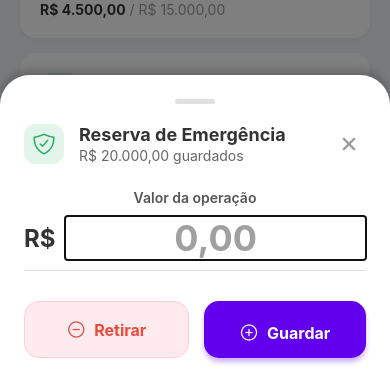
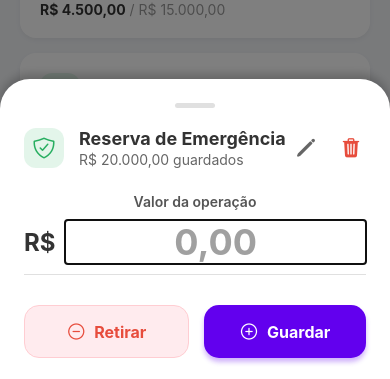
Before and after one commit to xgustavopachecox/TCC-projeto, a React Native app: screen /Cofrinhos in a window 390 px wide. Both pictures are taken after a click on the element 195 px from the left and 584 px from the top of the page. Shown: the part 462-841 px from the top of the page. Built offline with nearby package versions, Linux system fonts and the light colour scheme.

Commit message:
parte completa dos cofrinhos, add, edit, delete funcionando

```diff
--- a/src/screens/Goals.tsx
+++ b/src/screens/Goals.tsx
@@ -8,11 +8,12 @@ import {
   Modal,
   TextInput,
   KeyboardAvoidingView,
-  Platform
+  Platform,
+  Alert
 } from 'react-native';
 import { Ionicons } from '@expo/vector-icons';
 
-// Tipagem para os Cofrinhos (Objetivos)
+// Tipagem para os Cofrinhos
 type Goal = {
   id: string;
   title: string;
@@ -22,8 +23,8 @@ type Goal = {
   color: string;
 };
 
-// Dados de exemplo
-const GOALS: Goal[] = [
+// Dados Iniciais (agora serão guardados num estado para podermos editar/excluir)
+const INITIAL_GOALS: Goal[] = [
   { id: '1', title: 'Viagem a Paris', targetAmount: 15000, currentAmount: 4500, icon: 'airplane-outline', color: '#3498db' },
   { id: '2', title: 'Reserva de Emergência', targetAmount: 20000, currentAmount: 20000, icon: 'shield-checkmark-outline', color: '#27ae60' },
   { id: '3', title: 'Comprar Carro', targetAmount: 40000, currentAmount: 8500, icon: 'car-outline', color: '#e74c3c' },
@@ -33,18 +34,22 @@ const GOALS: Goal[] = [
 export default function Goals() {
   const PRIMARY_COLOR = '#6200ee';
 
-  // --- ESTADOS DO MODAL (GERIR COFRINHO) ---
-  const [modalVisible, setModalVisible] = useState(false);
+  // --- ESTADO PRINCIPAL DOS DADOS ---
+  const [goals, setGoals] = useState<Goal[]>(INITIAL_GOALS);
+
+  // --- ESTADOS DO MODAL DE DETALHES (GERIR DINHEIRO) ---
+  const [detailsModalVisible, setDetailsModalVisible] = useState(false);
   const [activeGoal, setActiveGoal] = useState<Goal | null>(null);
   const [inputValue, setInputValue] = useState('');
 
-  // --- ESTADOS DO MODAL (CRIAR NOVO COFRINHO) ---
-  const [newGoalModalVisible, setNewGoalModalVisible] = useState(false);
-  const [newGoalTitle, setNewGoalTitle] = useState('');
-  const [newGoalAmount, setNewGoalAmount] = useState('');
+  // --- ESTADOS DO MODAL DE FORMULÁRIO (CRIAR/EDITAR) ---
+  const [formModalVisible, setFormModalVisible] = useState(false);
+  const [editingGoalId, setEditingGoalId] = useState<string | null>(null);
+  const [formTitle, setFormTitle] = useState('');
+  const [formAmount, setFormAmount] = useState('');
 
-  // Calcula o total guardado juntando todos os cofrinhos
-  const totalSaved = GOALS.reduce((acc, goal) => acc + goal.currentAmount, 0);
+  // Calcula o total guardado
+  const totalSaved = goals.reduce((acc, goal) => acc + goal.currentAmount, 0);
 
   // Formatar dinheiro (R$ 1.000,00)
   const formatCurrency = (val: number) => {
@@ -52,22 +57,27 @@ export default function Goals() {
     return 'R$ ' + value.replace(/(\d)(?=(\d{3})+(?!\d))/g, '$1.');
   };
 
-  // Lógica para abrir o modal de gestão
-  const openModal = (goal: Goal) => {
-    setActiveGoal(goal);
-    setInputValue(''); // Limpa o input sempre que abre
-    setModalVisible(true);
+  // Converte a string de dinheiro (1.500,00) para número (1500.00)
+  const parseCurrencyToNumber = (valStr: string) => {
+    return parseFloat(valStr.replace(/\./g, '').replace(',', '.')) || 0;
   };
 
-  // Lógica para fechar o modal de gestão
-  const closeModal = () => {
-    setModalVisible(false);
-    setTimeout(() => setActiveGoal(null), 300); // Aguarda a animação fechar para limpar
+  // =======================================================
+  // LÓGICA DO MODAL DE DETALHES (ADICIONAR/RETIRAR/EXCLUIR)
+  // =======================================================
+  const openGoalDetails = (goal: Goal) => {
+    setActiveGoal(goal);
+    setInputValue('');
+    setDetailsModalVisible(true);
   };
 
-  // Formatação do input (Máscara de dinheiro em tempo real)
+  const closeGoalDetails = () => {
+    setDetailsModalVisible(false);
+    setTimeout(() => setActiveGoal(null), 300);
+  };
+
   const handleAmountChange = (text: string) => {
-    let cleaned = text.replace(/\D/g, ''); // Remove tudo que não for número
+    let cleaned = text.replace(/\D/g, '');
     if (cleaned === '') {
       setInputValue('');
       return;
@@ -78,43 +88,93 @@ export default function Goals() {
     setInputValue(value);
   };
 
-  // Ações dos botões do modal de gestão
+  // Adicionar e Retirar dinheiro (atualiza a lista em tempo real)
   const handleAddMoney = () => {
-    console.log(`Adicionar R$ ${inputValue} ao cofrinho: ${activeGoal?.title}`);
-    closeModal();
+    const val = parseCurrencyToNumber(inputValue);
+    if(val > 0 && activeGoal) {
+      setGoals(goals.map(g => g.id === activeGoal.id ? { ...g, currentAmount: g.currentAmount + val } : g));
+    }
+    closeGoalDetails();
   };
 
   const handleRemoveMoney = () => {
-    console.log(`Retirar R$ ${inputValue} do cofrinho: ${activeGoal?.title}`);
-    closeModal();
+    const val = parseCurrencyToNumber(inputValue);
+    if(val > 0 && activeGoal) {
+      // Impede que o valor fique negativo
+      const newAmount = Math.max(0, activeGoal.currentAmount - val);
+      setGoals(goals.map(g => g.id === activeGoal.id ? { ...g, currentAmount: newAmount } : g));
+    }
+    closeGoalDetails();
   };
 
-  // --- LÓGICA DO NOVO COFRINHO ---
-  const openNewGoalModal = () => {
-    setNewGoalTitle('');
-    setNewGoalAmount('');
-    setNewGoalModalVisible(true);
+  const handleDeleteGoal = () => {
+    if (activeGoal) {
+      setGoals(goals.filter(g => g.id !== activeGoal.id));
+      closeGoalDetails();
+    }
   };
 
-  const closeNewGoalModal = () => {
-    setNewGoalModalVisible(false);
+  const handleOpenEdit = () => {
+    if (activeGoal) {
+      setEditingGoalId(activeGoal.id);
+      setFormTitle(activeGoal.title);
+
+      // Formata o valor atual da meta para aparecer certinho no input
+      let valString = activeGoal.targetAmount.toFixed(2).replace('.', ',');
+      valString = valString.replace(/(\d)(?=(\d{3})+(?!\d))/g, '$1.');
+      setFormAmount(valString);
+
+      closeGoalDetails();
+      setTimeout(() => setFormModalVisible(true), 300); // Abre o formulário após fechar detalhes
+    }
   };
 
-  const handleNewGoalAmountChange = (text: string) => {
+  // =======================================================
+  // LÓGICA DO MODAL DE FORMULÁRIO (CRIAR E EDITAR META)
+  // =======================================================
+  const openGoalFormNew = () => {
+    setEditingGoalId(null);
+    setFormTitle('');
+    setFormAmount('');
+    setFormModalVisible(true);
+  };
+
+  const closeGoalForm = () => {
+    setFormModalVisible(false);
+  };
+
+  const handleFormAmountChange = (text: string) => {
     let cleaned = text.replace(/\D/g, '');
     if (cleaned === '') {
-      setNewGoalAmount('');
+      setFormAmount('');
       return;
     }
     let value = (parseInt(cleaned, 10) / 100).toFixed(2);
     value = value.replace('.', ',');
     value = value.replace(/(\d)(?=(\d{3})+(?!\d))/g, '$1.');
-    setNewGoalAmount(value);
+    setFormAmount(value);
   };
 
-  const handleCreateGoal = () => {
-    console.log(`Criar novo cofrinho: ${newGoalTitle} com meta de R$ ${newGoalAmount}`);
-    closeNewGoalModal();
+  const handleSaveGoal = () => {
+    const targetVal = parseCurrencyToNumber(formAmount);
+    if (!formTitle || targetVal <= 0) return; // Validação simples
+
+    if (editingGoalId) {
+      // Editar cofrinho existente
+      setGoals(goals.map(g => g.id === editingGoalId ? { ...g, title: formTitle, targetAmount: targetVal } : g));
+    } else {
+      // Criar novo cofrinho
+      const newGoal: Goal = {
+        id: Math.random().toString(), // Gera ID temporário
+        title: formTitle,
+        targetAmount: targetVal,
+        currentAmount: 0,
+        icon: 'star-outline', // Ícone padrão
+        color: PRIMARY_COLOR // Cor padrão
+      };
+      setGoals([...goals, newGoal]);
+    }
+    closeGoalForm();
   };
 
   return (
@@ -138,27 +198,31 @@ export default function Goals() {
               <Text style={styles.summaryLabel}>Total Guardado</Text>
             </View>
             <Text style={styles.summaryValue}>{formatCurrency(totalSaved)}</Text>
-            <Text style={styles.summarySubText}>Distribuído em {GOALS.length} cofrinhos</Text>
+            <Text style={styles.summarySubText}>Distribuído em {goals.length} cofrinhos</Text>
           </View>
 
           {/* LISTA DE COFRINHOS */}
           <View style={styles.listHeader}>
             <Text style={styles.sectionTitle}>Os Meus Objetivos</Text>
-            <TouchableOpacity onPress={openNewGoalModal}>
+            <TouchableOpacity onPress={openGoalFormNew}>
               <Ionicons name="add-circle" size={28} color={PRIMARY_COLOR} />
             </TouchableOpacity>
           </View>
 
-          {GOALS.map((goal) => {
+          {goals.length === 0 && (
+            <Text style={styles.emptyText}>Você ainda não tem cofrinhos criados.</Text>
+          )}
+
+          {goals.map((goal) => {
             const progress = Math.min((goal.currentAmount / goal.targetAmount) * 100, 100);
-            const isCompleted = progress === 100;
+            const isCompleted = progress >= 100;
 
             return (
               <TouchableOpacity
                 key={goal.id}
                 style={styles.goalCard}
                 activeOpacity={0.7}
-                onPress={() => openModal(goal)}
+                onPress={() => openGoalDetails(goal)}
               >
                 <View style={styles.goalHeader}>
                   <View style={styles.goalTitleContainer}>
@@ -172,7 +236,7 @@ export default function Goals() {
                   </Text>
                 </View>
 
-                {/* Barra de Progresso Personalizada */}
+                {/* Barra de Progresso */}
                 <View style={styles.progressBarBackground}>
                   <View
                     style={[
@@ -202,18 +266,20 @@ export default function Goals() {
         </View>
       </ScrollView>
 
-      {/* --- MODAL (BOTTOM SHEET) PARA GERIR COFRINHO --- */}
+      {/* =================================================== */}
+      {/* 1. MODAL DE DETALHES (ADICIONAR/RETIRAR DINHEIRO) */}
+      {/* =================================================== */}
       <Modal
-        visible={modalVisible}
+        visible={detailsModalVisible}
         animationType="slide"
         transparent={true}
-        onRequestClose={closeModal}
+        onRequestClose={closeGoalDetails}
       >
         <KeyboardAvoidingView
           style={styles.modalOverlay}
           behavior={Platform.OS === 'ios' ? 'padding' : undefined}
         >
-          <TouchableOpacity style={styles.modalBackdrop} activeOpacity={1} onPress={closeModal} />
+          <TouchableOpacity style={styles.modalBackdrop} activeOpacity={1} onPress={closeGoalDetails} />
 
           <View style={styles.modalContent}>
             <View style={styles.modalHandle} />
@@ -230,9 +296,17 @@ export default function Goals() {
                       <Text style={styles.modalGoalAmount}>{formatCurrency(activeGoal.currentAmount)} guardados</Text>
                     </View>
                   </View>
-                  <TouchableOpacity onPress={closeModal} style={styles.closeButton}>
-                    <Ionicons name="close" size={24} color="#999" />
-                  </TouchableOpacity>
+
+                  {/* Ícones de Ação: Editar, Excluir e Fechar */}
+                  <View style={styles.modalHeaderActions}>
+                    <TouchableOpacity onPress={handleOpenEdit} style={styles.headerIconBtn}>
+                      <Ionicons name="pencil" size={22} color="#666" />
+                    </TouchableOpacity>
+                    <TouchableOpacity onPress={handleDeleteGoal} style={styles.headerIconBtn}>
+                      <Ionicons name="trash" size={22} color="#e74c3c" />
+                    </TouchableOpacity>
+
+                  </View>
                 </View>
 
                 <Text style={styles.modalInputLabel}>Valor da operação</Text>
@@ -272,25 +346,29 @@ export default function Goals() {
         </KeyboardAvoidingView>
       </Modal>
 
-      {/* --- MODAL PARA CRIAR NOVO COFRINHO --- */}
+      {/* =================================================== */}
+      {/* 2. MODAL DE FORMULÁRIO (CRIAR E EDITAR COFRINHO) */}
+      {/* =================================================== */}
       <Modal
-        visible={newGoalModalVisible}
+        visible={formModalVisible}
         animationType="slide"
         transparent={true}
-        onRequestClose={closeNewGoalModal}
+        onRequestClose={closeGoalForm}
       >
         <KeyboardAvoidingView
           style={styles.modalOverlay}
           behavior={Platform.OS === 'ios' ? 'padding' : undefined}
         >
-          <TouchableOpacity style={styles.modalBackdrop} activeOpacity={1} onPress={closeNewGoalModal} />
+          <TouchableOpacity style={styles.modalBackdrop} activeOpacity={1} onPress={closeGoalForm} />
 
           <View style={styles.modalContent}>
             <View style={styles.modalHandle} />
 
             <View style={styles.modalHeader}>
-              <Text style={styles.modalGoalTitle}>Criar Novo Cofrinho</Text>
-              <TouchableOpacity onPress={closeNewGoalModal} style={styles.closeButton}>
+              <Text style={styles.modalGoalTitle}>
+                {editingGoalId ? 'Editar Cofrinho' : 'Criar Novo Cofrinho'}
+              </Text>
+              <TouchableOpacity onPress={closeGoalForm} style={styles.closeButton}>
                 <Ionicons name="close" size={24} color="#999" />
               </TouchableOpacity>
             </View>
@@ -300,8 +378,8 @@ export default function Goals() {
               style={styles.textInputFull}
               placeholder="Ex: Viagem, Carro Novo..."
               placeholderTextColor="#A0A0A0"
-              value={newGoalTitle}
-              onChangeText={setNewGoalTitle}
+              value={formTitle}
+              onChangeText={setFormTitle}
             />
 
             <Text style={styles.inputLabelLeft}>Valor da Meta</Text>
@@ -312,17 +390,19 @@ export default function Goals() {
                 placeholder="0,00"
                 placeholderTextColor="#A0A0A0"
                 keyboardType="numeric"
-                value={newGoalAmount}
-                onChangeText={handleNewGoalAmountChange}
+                value={formAmount}
+                onChangeText={handleFormAmountChange}
               />
             </View>
 
             <TouchableOpacity
-              style={[styles.actionBtn, styles.addBtn, { backgroundColor: PRIMARY_COLOR, width: '100%' }]}
-              onPress={handleCreateGoal}
+              style={[styles.createGoalBtn, { backgroundColor: PRIMARY_COLOR }]}
+              onPress={handleSaveGoal}
             >
-              <Ionicons name="checkmark-circle-outline" size={20} color="#FFF" />
-              <Text style={styles.addBtnText}>Criar Objetivo</Text>
+              <Ionicons name={editingGoalId ? "save-outline" : "checkmark-circle-outline"} size={20} color="#FFF" />
+              <Text style={styles.createGoalBtnText}>
+                {editingGoalId ? 'Guardar Alterações' : 'Criar Objetivo'}
+              </Text>
             </TouchableOpacity>
 
           </View>
@@ -351,13 +431,14 @@ const styles = StyleSheet.create({
 
   listHeader: { flexDirection: 'row', justifyContent: 'space-between', alignItems: 'center', marginBottom: 15 },
   sectionTitle: { fontSize: 18, fontWeight: 'bold', color: '#333' },
+  emptyText: { textAlign: 'center', color: '#999', marginTop: 20, fontStyle: 'italic' },
 
   goalCard: { backgroundColor: '#FFF', borderRadius: 16, padding: 20, marginBottom: 15, elevation: 2, shadowColor: '#000', shadowOpacity: 0.05, shadowOffset: { width: 0, height: 2 }, shadowRadius: 5 },
   goalHeader: { flexDirection: 'row', justifyContent: 'space-between', alignItems: 'center', marginBottom: 15 },
-  goalTitleContainer: { flexDirection: 'row', alignItems: 'center', gap: 10 },
+  goalTitleContainer: { flexDirection: 'row', alignItems: 'center', gap: 10, flex: 1 },
   goalIcon: { width: 40, height: 40, borderRadius: 12, justifyContent: 'center', alignItems: 'center' },
-  goalTitle: { fontSize: 16, fontWeight: 'bold', color: '#333' },
-  percentageText: { fontSize: 16, fontWeight: 'bold' },
+  goalTitle: { fontSize: 16, fontWeight: 'bold', color: '#333', flexShrink: 1 },
+  percentageText: { fontSize: 16, fontWeight: 'bold', marginLeft: 10 },
 
   progressBarBackground: { height: 8, backgroundColor: '#E0E0E0', borderRadius: 4, overflow: 'hidden', marginBottom: 12 },
   progressBarFill: { height: '100%', borderRadius: 4 },
@@ -382,6 +463,7 @@ const styles = StyleSheet.create({
     borderTopLeftRadius: 30,
     borderTopRightRadius: 30,
     padding: 24,
+    paddingBottom: Platform.OS === 'ios' ? 40 : 24,
     minHeight: 300,
     elevation: 10,
     shadowColor: '#000',
@@ -407,6 +489,15 @@ const styles = StyleSheet.create({
     flexDirection: 'row',
     alignItems: 'center',
     gap: 15,
+    flex: 1,
+  },
+  modalHeaderActions: {
+    flexDirection: 'row',
+    alignItems: 'center',
+    gap: 15, // Espaço entre os ícones de ação no topo direito
+  },
+  headerIconBtn: {
+    padding: 4,
   },
   modalGoalTitle: {
     fontSize: 18,
@@ -480,7 +571,6 @@ const styles = StyleSheet.create({
     shadowOpacity: 0.3,
     shadowOffset: { width: 0, height: 4 },
     shadowRadius: 5,
-    paddingTop: 20,
   },
   addBtnText: {
     color: '#FFF',
@@ -508,4 +598,24 @@ const styles = StyleSheet.create({
     width: '100%',
     marginBottom: 20,
   },
+  createGoalBtn: {
+    flexDirection: 'row',
+    alignItems: 'center',
+    justifyContent: 'center',
+    paddingVertical: 16,
+    borderRadius: 15,
+    width: '100%',
+    marginTop: 10,
+    elevation: 2,
+    shadowColor: '#6200ee',
+    shadowOpacity: 0.3,
+    shadowOffset: { width: 0, height: 4 },
+    shadowRadius: 5,
+  },
+  createGoalBtnText: {
+    color: '#FFF',
+    fontSize: 16,
+    fontWeight: 'bold',
+    marginLeft: 8,
+  },
 });
```
